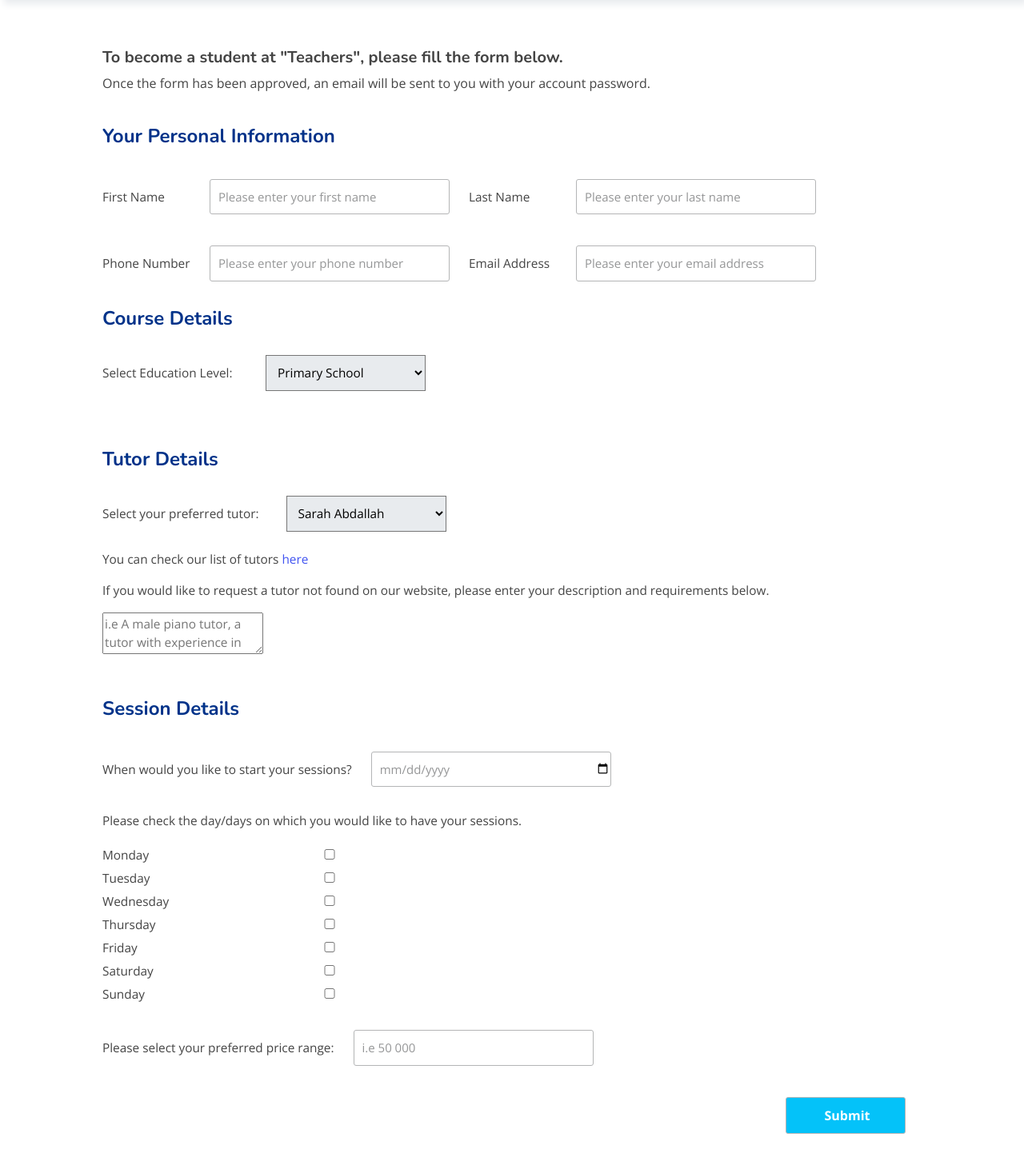
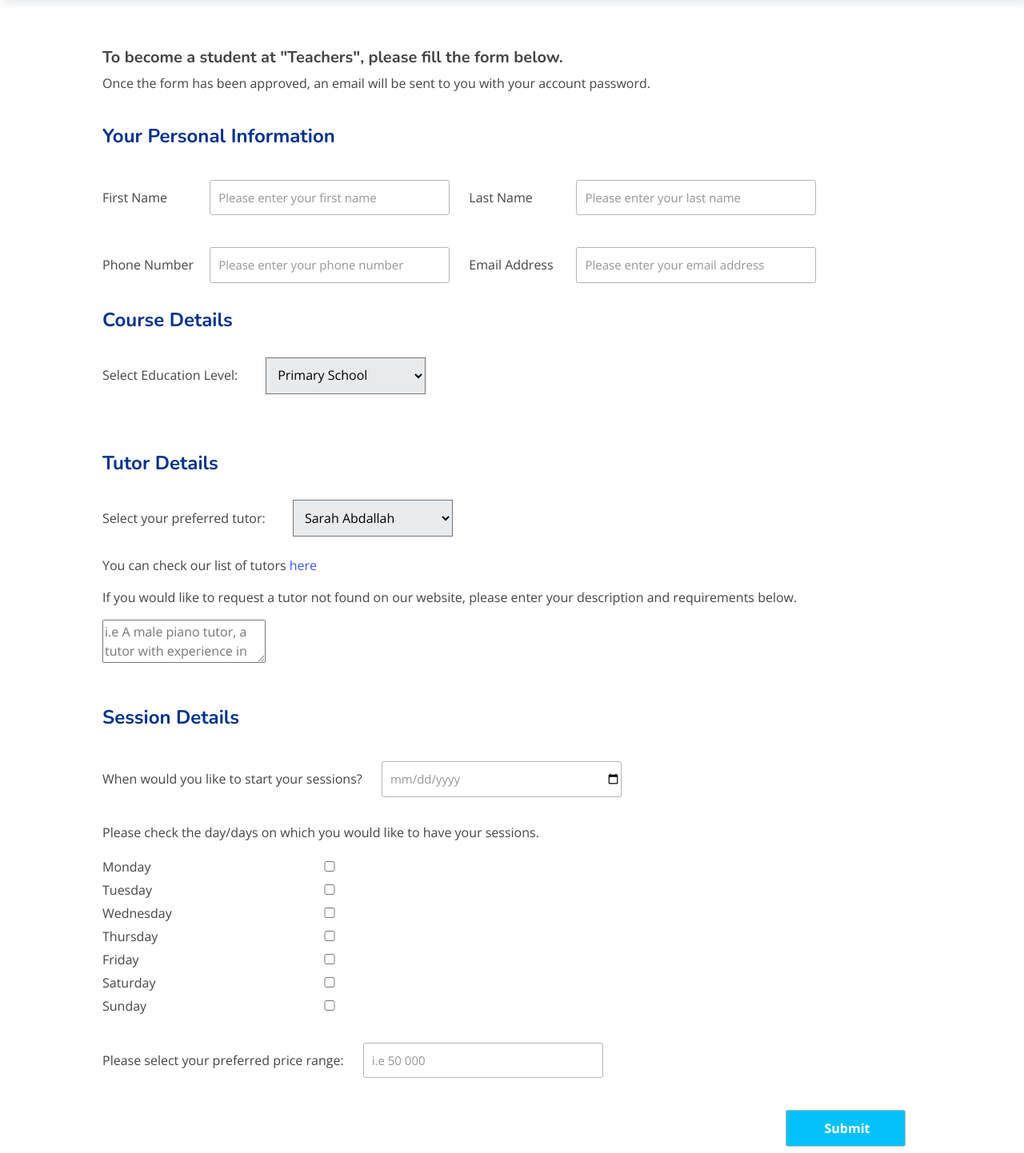
Before and after one commit to YaraChahine/Teachers-Website, a PHP site: page /student-registration.html in a window 1280 px wide. Shown: the part 84-1526 px from the top of the page at 80% size. Before the commit the page ends 1502 px from the top, so only its background shows below. Run offline with PHP 8.4, Linux system fonts and the light colour scheme.

Commit message:
fixed font unit

```diff
--- a/assets/css/style2.css
+++ b/assets/css/style2.css
@@ -4,7 +4,7 @@
 }
 
 .form_intro form  {
-    font-size:1.2vw;
+    font-size:1em;
 }
 .form_intro h5{
 
@@ -74,8 +74,3 @@
     color:white;
 
 }
-
-
-.submit::-webkit-input-placeholder {
-    color: white;
-}
```
